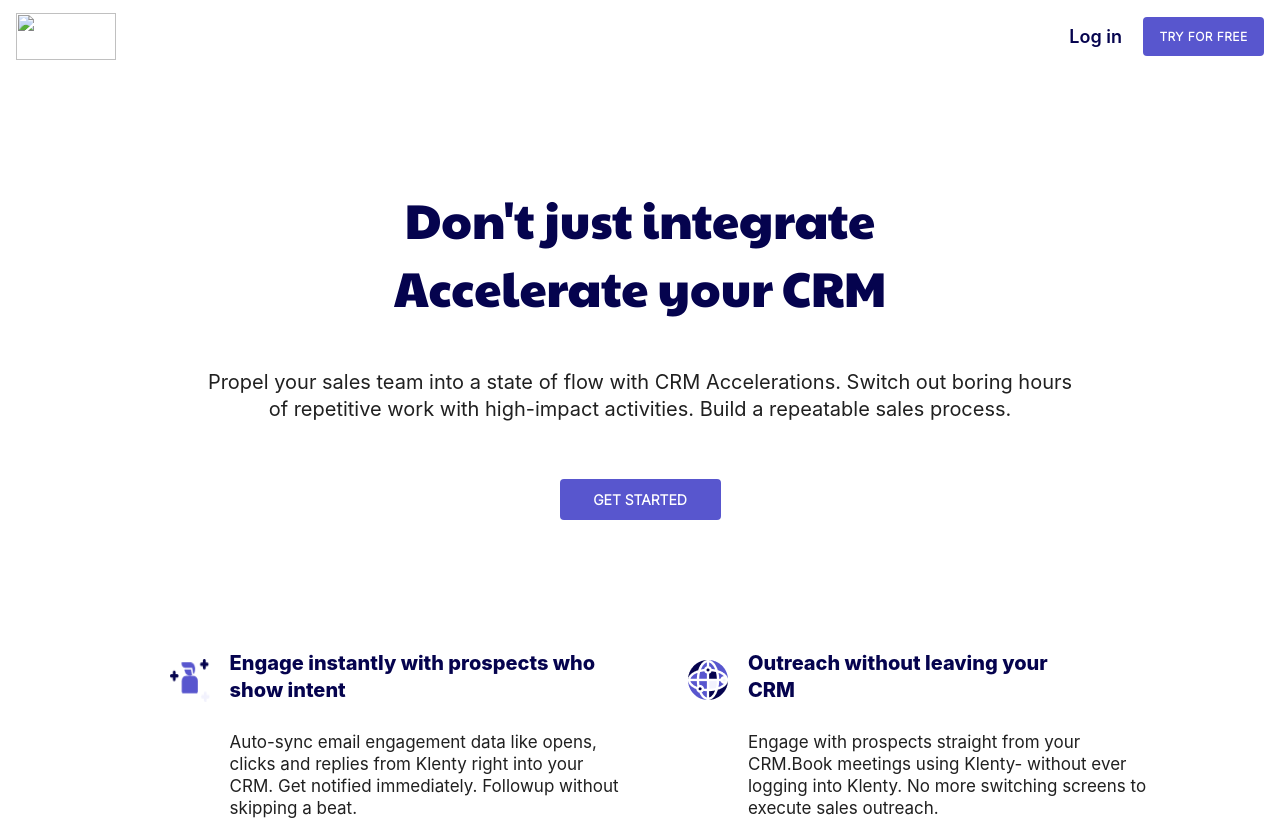
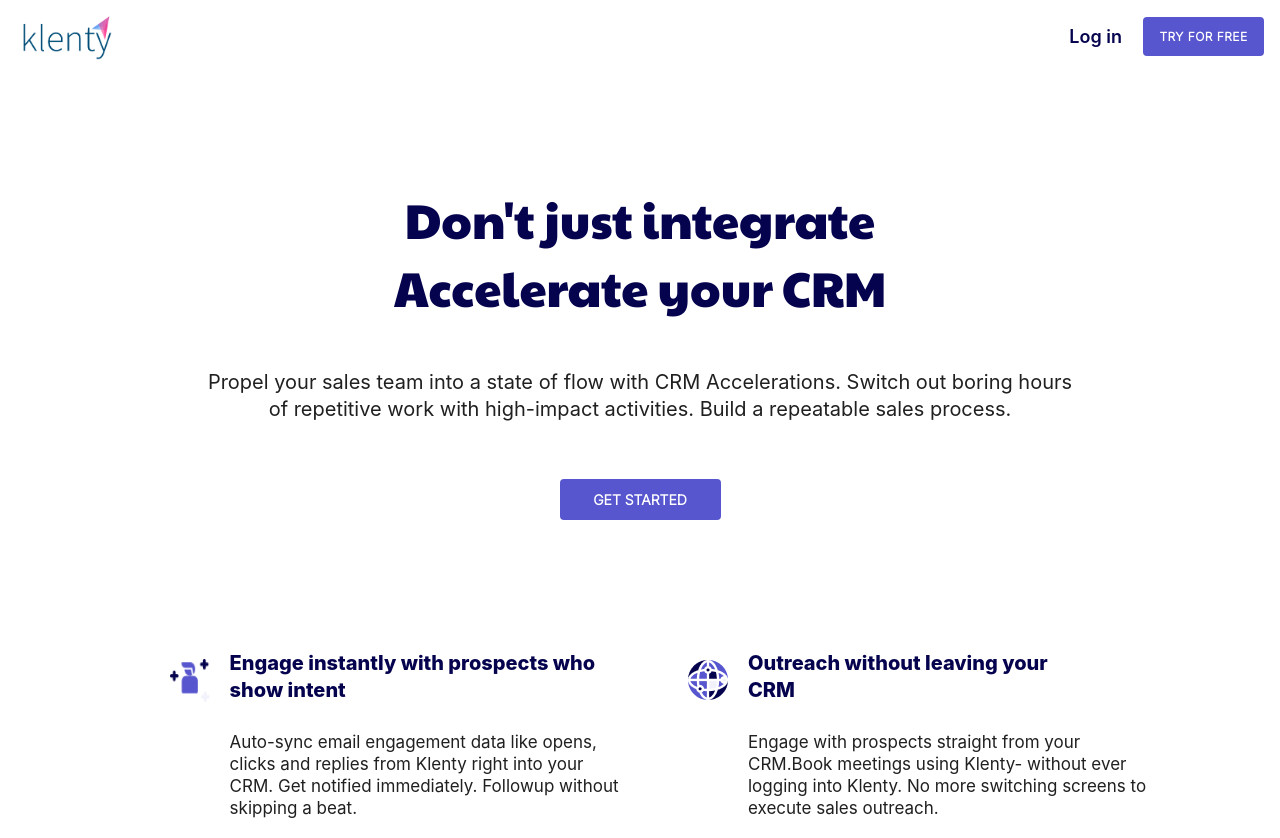
Before and after one commit to Madhur6869/Klenty-assignment, a plain HTML site: page index.html in a window 1280 px wide. Shown: the top 838 px of the page. Drawn offline with nearby package versions, Linux system fonts and the light colour scheme; the site is published under a folder, as on GitHub Pages, so addresses that start at the root find nothing.

Commit message:
img src fix

```diff
--- a/index.html
+++ b/index.html
@@ -20,7 +20,7 @@
       <div class="nav d-flex mt-2">
         <a class="navbar-brand ms-3 me-auto" href="#">
           <img
-            src="/Assets/klenty-logo.png"
+            src="Assets/klenty-logo.png"
             alt=""
             width="100"
             height="46.5"
```
